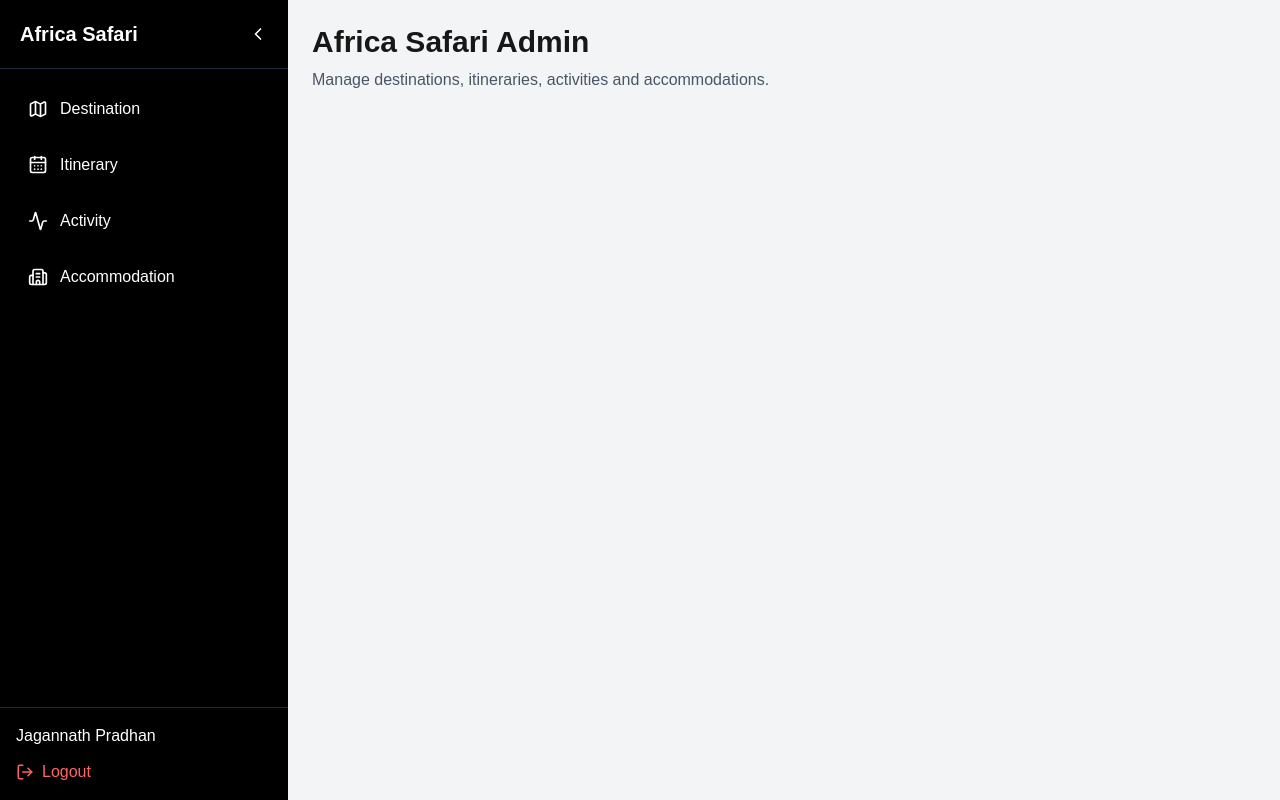
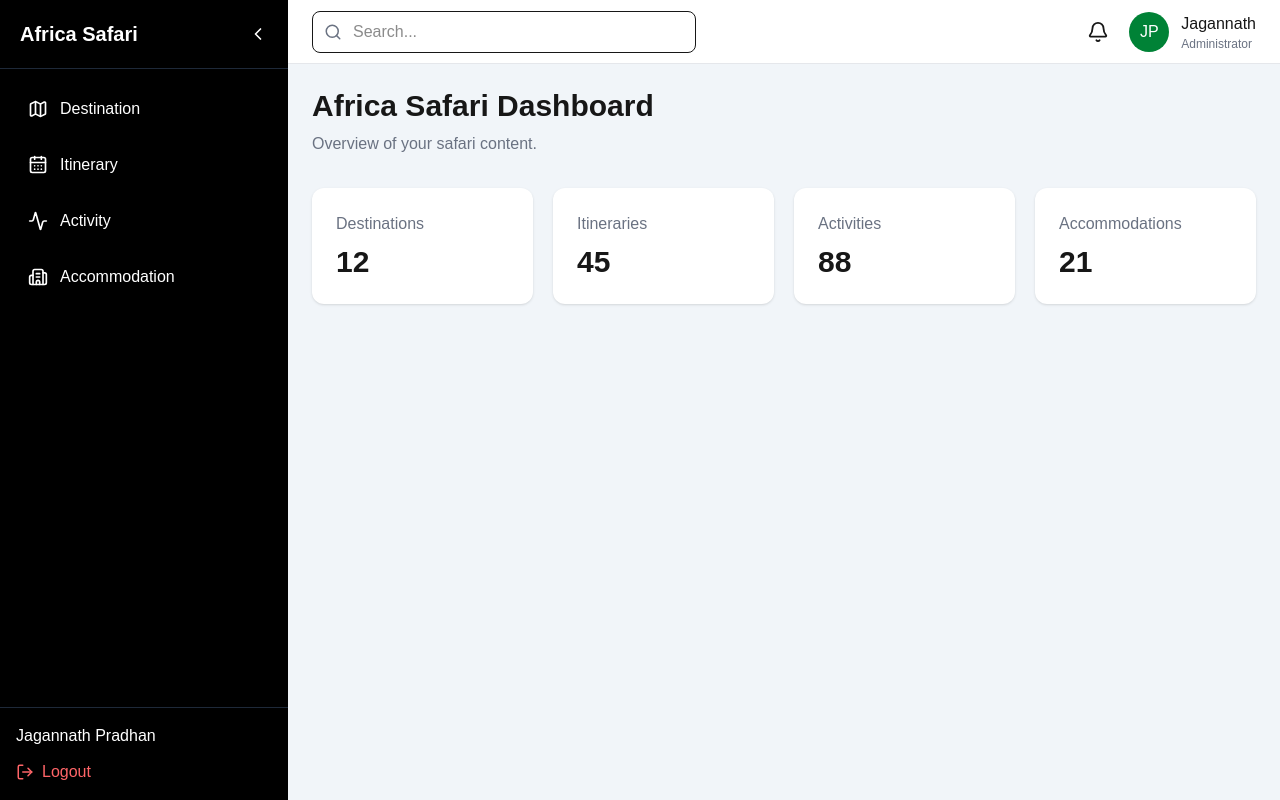
Before and after one commit to Jagannath-Pradhan/africa-safari-horizon, a Next.js app: page /dashboard in a window 1280 px wide. Built offline with nearby package versions, Linux system fonts and the light colour scheme.

Commit message:
dashboard modified, ui routes added

```diff
--- /dev/null
+++ b/src/app/dashboard/accommodations/page.jsx
@@ -0,0 +1,9 @@
+export default function AccommodationsPage() {
+  return (
+    <div>
+      <h1 className="text-3xl font-bold">
+        Accommodations
+      </h1>
+    </div>
+  )
+}
--- /dev/null
+++ b/src/app/dashboard/activities/page.jsx
@@ -0,0 +1,9 @@
+export default function ActivitiesPage() {
+  return (
+    <div>
+      <h1 className="text-3xl font-bold">
+        Activities
+      </h1>
+    </div>
+  )
+}
--- /dev/null
+++ b/src/app/dashboard/destinations/page.jsx
@@ -0,0 +1,9 @@
+export default function DestinationsPage() {
+  return (
+    <div>
+      <h1 className="text-3xl font-bold">
+        Destinations
+      </h1>
+    </div>
+  )
+}
--- /dev/null
+++ b/src/app/dashboard/itineraries/page.jsx
@@ -0,0 +1,9 @@
+export default function ItinerariesPage() {
+  return (
+    <div>
+      <h1 className="text-3xl font-bold">
+        Itineraries
+      </h1>
+    </div>
+  )
+}
--- a/src/app/dashboard/page.jsx
+++ b/src/app/dashboard/page.jsx
@@ -1,14 +1,55 @@
+// export default function DashboardPage() {
+//   return (
+//     <div>
+//       <h1 className="text-3xl font-bold">
+//         Africa Safari Admin
+//       </h1>
+
+//       <p className="mt-2 text-gray-600">
+//         Manage destinations, itineraries, activities and accommodations.
+//       </p>
+//     </div>
+//   )
+// }
+
+
+
+
+
+import StatsCard from '@/components/dashboard/StatsCard'
+
 export default function DashboardPage() {
   return (
     <div>
       <h1 className="text-3xl font-bold">
-        Africa Safari Admin
+        Africa Safari Dashboard
       </h1>
 
-      <p className="mt-2 text-gray-600">
-        Manage destinations, itineraries,
-        activities and accommodations.
+      <p className="text-gray-500 mt-2">
+        Overview of your safari content.
       </p>
+
+      <div className="grid grid-cols-1 md:grid-cols-2 xl:grid-cols-4 gap-5 mt-8">
+        <StatsCard
+          title="Destinations"
+          value="12"
+        />
+
+        <StatsCard
+          title="Itineraries"
+          value="45"
+        />
+
+        <StatsCard
+          title="Activities"
+          value="88"
+        />
+
+        <StatsCard
+          title="Accommodations"
+          value="21"
+        />
+      </div>
     </div>
   )
 }
--- /dev/null
+++ b/src/components/dashboard/StatsCard.jsx
@@ -0,0 +1,16 @@
+export default function StatsCard({
+  title,
+  value,
+}) {
+  return (
+    <div className="bg-white rounded-xl p-6 shadow-sm">
+      <p className="text-gray-500">
+        {title}
+      </p>
+
+      <h2 className="text-3xl font-bold mt-2">
+        {value}
+      </h2>
+    </div>
+  )
+}
--- a/src/components/layout/DashboardLayout.jsx
+++ b/src/components/layout/DashboardLayout.jsx
@@ -1,15 +1,20 @@
 import Sidebar from './Sidebar'
+import Header from './Header'
 
 export default function DashboardLayout({
   children,
 }) {
   return (
-    <div className="flex">
+    <div className="flex min-h-screen">
       <Sidebar />
 
-      <main className="flex-1 bg-gray-100 min-h-screen p-6">
-        {children}
-      </main>
+      <div className="flex-1 flex flex-col">
+        <Header />
+
+        <main className="flex-1 bg-slate-100 p-6">
+          {children}
+        </main>
+      </div>
     </div>
   )
 }
--- /dev/null
+++ b/src/components/layout/Header.jsx
@@ -0,0 +1,48 @@
+'use client'
+
+import { Bell, Search } from 'lucide-react'
+
+export default function Header() {
+  return (
+    <header className="h-16 bg-white border-b border-gray-200 px-6 flex items-center justify-between">
+      {/* Left */}
+
+      <div className="relative w-96">
+        <Search
+          size={18}
+          className="absolute left-3 top-1/2 -translate-y-1/2 text-gray-500"
+        />
+
+        <input
+          type="text"
+          placeholder="Search..."
+          className="w-full border rounded-lg pl-10 pr-4 py-2 outline-none focus:ring-2 focus:ring-green-500"
+        />
+      </div>
+
+      {/* Right */}
+
+      <div className="flex items-center gap-5">
+        <button>
+          <Bell size={22} />
+        </button>
+
+        <div className="flex items-center gap-3">
+          <div className="w-10 h-10 rounded-full bg-green-700 text-white flex items-center justify-center">
+            JP
+          </div>
+
+          <div>
+            <p className="font-medium">
+              Jagannath
+            </p>
+
+            <p className="text-xs text-gray-500">
+              Administrator
+            </p>
+          </div>
+        </div>
+      </div>
+    </header>
+  )
+}
--- a/src/components/layout/Sidebar.jsx
+++ b/src/components/layout/Sidebar.jsx
@@ -4,6 +4,7 @@ import { useState } from 'react'
 import Link from 'next/link'
 import { Map, CalendarDays, Activity, Building2, ChevronLeft, ChevronRight, LogOut } from 'lucide-react'
 import clsx from 'clsx'
+import { usePathname } from 'next/navigation'
 
 const menuItems = [
   {
@@ -30,6 +31,7 @@ const menuItems = [
 
 export default function Sidebar() {
   const [collapsed, setCollapsed] = useState(false)
+  const pathname = usePathname()
 
   return (
     <aside
@@ -68,7 +70,13 @@ export default function Sidebar() {
               <li key={item.title}>
                 <Link
                   href={item.href}
-                  className="flex items-center gap-3 p-3 rounded-lg hover:bg-gray-800"
+                  // className="flex items-center gap-3 p-3 rounded-lg hover:bg-gray-800"
+                  className={clsx(
+                    'flex items-center gap-3 p-3 rounded-lg transition-all',
+                    pathname === item.href
+                      ? 'bg-green-700 text-white'
+                      : 'hover:bg-gray-800'
+                  )}
                 >
                   <Icon size={20} />
 
```
